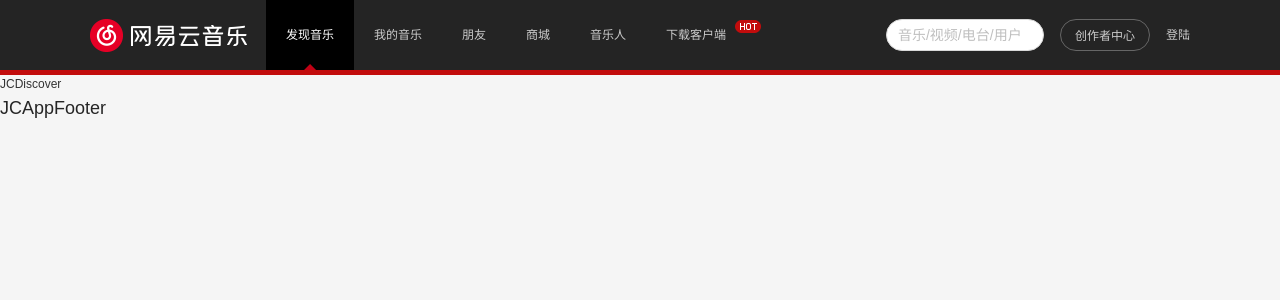
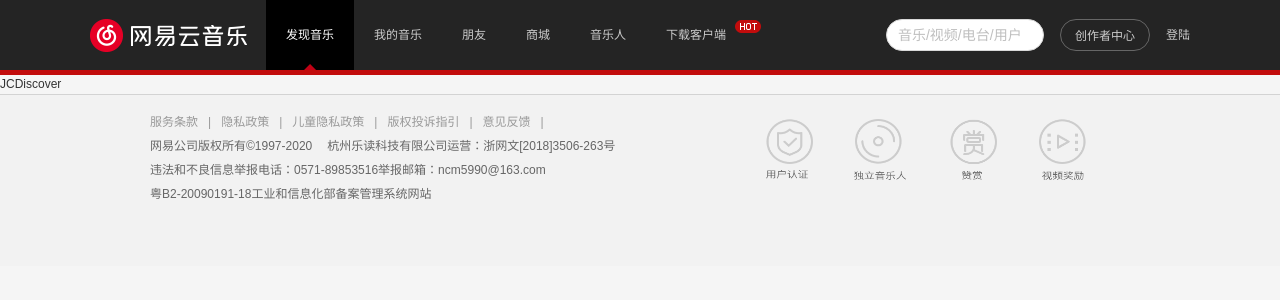
Before and after one commit to myhub-ljc/pcweb-music-react, a React (Create React App) app: page / in a window 1280 px wide. Shown: the top 300 px of the page. Built offline with nearby package versions, Linux system fonts and the light colour scheme.

Commit message:
footer完成

```diff
--- a/src/common/local-data.js
+++ b/src/common/local-data.js
@@ -23,4 +23,42 @@
     title: "下载客户端",
     link: "https://music.163.com/#/download"
   }
-];
+]
+
+export const footerLinks = [
+  {
+    title: "服务条款",
+    link: "https://st.music.163.com/official-terms/service"
+  },
+  {
+    title: "隐私政策",
+    link: "https://st.music.163.com/official-terms/privacy"
+  },
+  {
+    title: "儿童隐私政策",
+    link: "https://st.music.163.com/official-terms/children"
+  },
+  {
+    title: "版权投诉指引",
+    link: "https://music.163.com/st/staticdeal/complaints.html"
+  },
+  {
+    title: "意见反馈",
+    link: "#"
+  }
+]
+
+export const footerImages = [
+  {
+    link: "https://music.163.com/st/userbasic#/auth"
+  },
+  {
+    link: "https://music.163.com/recruit"
+  },
+  {
+    link: "https://music.163.com/web/reward"
+  },
+  {
+    link: "https://music.163.com/uservideo#/plan"
+  }
+]
--- a/src/components/app-footer/index.js
+++ b/src/components/app-footer/index.js
@@ -1,9 +1,64 @@
-import React, { memo } from 'react'
+import React, { memo, Fragment } from 'react';
+
+import { footerLinks, footerImages } from '@/common/local-data.js';
+
+import {
+  AppFooterWrapper,
+  FooterLeft,
+  FooterRight
+} from './styled.js';
 
 export default memo(function JCAppFooter() {
   return (
-    <div>
-      <h2>JCAppFooter</h2>
-    </div>
+    <AppFooterWrapper>
+      <div className="wrap-v2 content">
+        <FooterLeft className="left">
+          <div className="link">
+            {
+              footerLinks.map(item => {
+                return (
+                  <Fragment key={item.title}>
+                    <a href={item.link} target="_blank" rel="noopener noreferrer">{item.title}</a>
+                    <span className="line">|</span>
+                  </Fragment>
+                )
+              })
+            }
+          </div>
+          <div className="copyright">
+            <span>网易公司版权所有©1997-2020</span>
+            <span>
+              杭州乐读科技有限公司运营：
+              <a href="https://p1.music.126.net/Mos9LTpl6kYt6YTutA6gjg==/109951164248627501.png" rel="noopener noreferrer" target="_blank">浙网文[2018]3506-263号</a>
+            </span>
+          </div>
+          <div className="report">
+            <span>违法和不良信息举报电话：0571-89853516</span>
+            <span>
+              举报邮箱：
+              <a href="mailto:ncm5990@163.com" target="_blank" rel="noopener noreferrer">ncm5990@163.com</a>
+            </span>
+          </div>
+          <div className="info">
+            <span>粤B2-20090191-18</span>
+            <a href="http://www.beian.miit.gov.cn/publish/query/indexFirst.action" rel="noopener noreferrer" target="_blank">
+              工业和信息化部备案管理系统网站
+            </a>
+          </div>
+        </FooterLeft>
+        <FooterRight className="right">
+          {
+            footerImages.map((item, index) => {
+              return (
+                <li className="item" key={item.link}>
+                  <a className="link" href={item.link} rel="noopener noreferrer" target="_blank"> </a>
+                  <span className="title">{item.title}</span>
+                </li>
+              )
+            })
+          }
+        </FooterRight>
+      </div>
+    </AppFooterWrapper>
   )
 })
--- /dev/null
+++ b/src/components/app-footer/styled.js
@@ -0,0 +1,95 @@
+import styled from 'styled-components';
+
+export const AppFooterWrapper = styled.div`
+  height: 172px;
+  background-color: #f2f2f2;
+  color: #666;
+  border-top: 1px solid #d3d3d3;
+
+  .content {
+    display: flex;
+    justify-content: space-between;
+    align-items: center;
+  }
+`
+
+export const FooterLeft = styled.div`
+  padding-top: 15px;
+  line-height: 24px;
+
+  .link {
+    a {
+      color: #999;
+    }
+
+    .line {
+      margin: 0 10px;
+      color: #999;
+    }
+  }
+
+  .copyright {
+    span {
+      margin-right: 15px;
+    }
+  }
+`
+
+export const FooterRight = styled.ul`
+  display: flex;
+
+  .item {
+    display: flex;
+    flex-direction: column;
+    align-items: center;
+    margin-right: 40px;
+
+    .link {
+      display: block;
+      width: 50px;
+      height: 45px;
+
+      background-image: url(${require("@/assets/img/sprite_footer_02.png")});
+      background-size: 110px 450px;
+    }
+
+    :nth-child(1) .link {
+      background-position: -60px -101px;
+    }
+    :nth-child(2) .link {
+      background-position: 0 0;
+    }
+    :nth-child(3) .link {
+      background-position: -60px -50px;
+    }
+    :nth-child(4) .link {
+      background-position: 0 -101px;
+    }
+
+    .title {
+      margin-top: 5px;
+      display: block;
+      width: 52px;
+      height: 10px;
+      background-image: url(${require("@/assets/img/sprite_footer_01.png")});
+      background-size: 180px 100px;
+    }
+
+    :nth-child(1) .title {
+      background-position: -1px -90px;
+    }
+    :nth-child(2) .title {
+      background-position: 0 0;
+      margin-top: 7px;
+    }
+    :nth-child(3) .title {
+      background-position: 0 -54px;
+      margin-top: 6px;
+    }
+
+    :nth-child(4) .title {
+      background-position: -1px -72px;
+      margin-top: 6px;
+    }
+  }
+`
```
